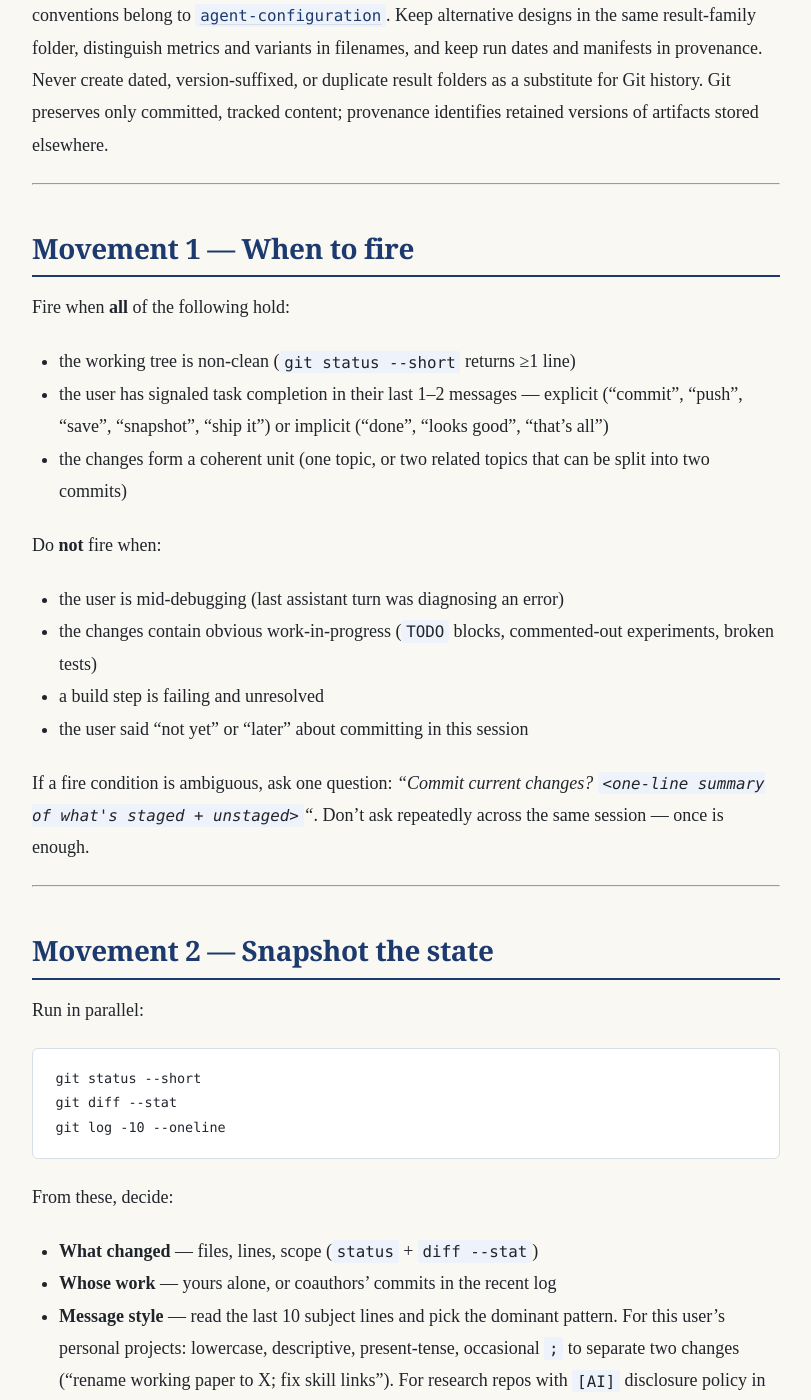
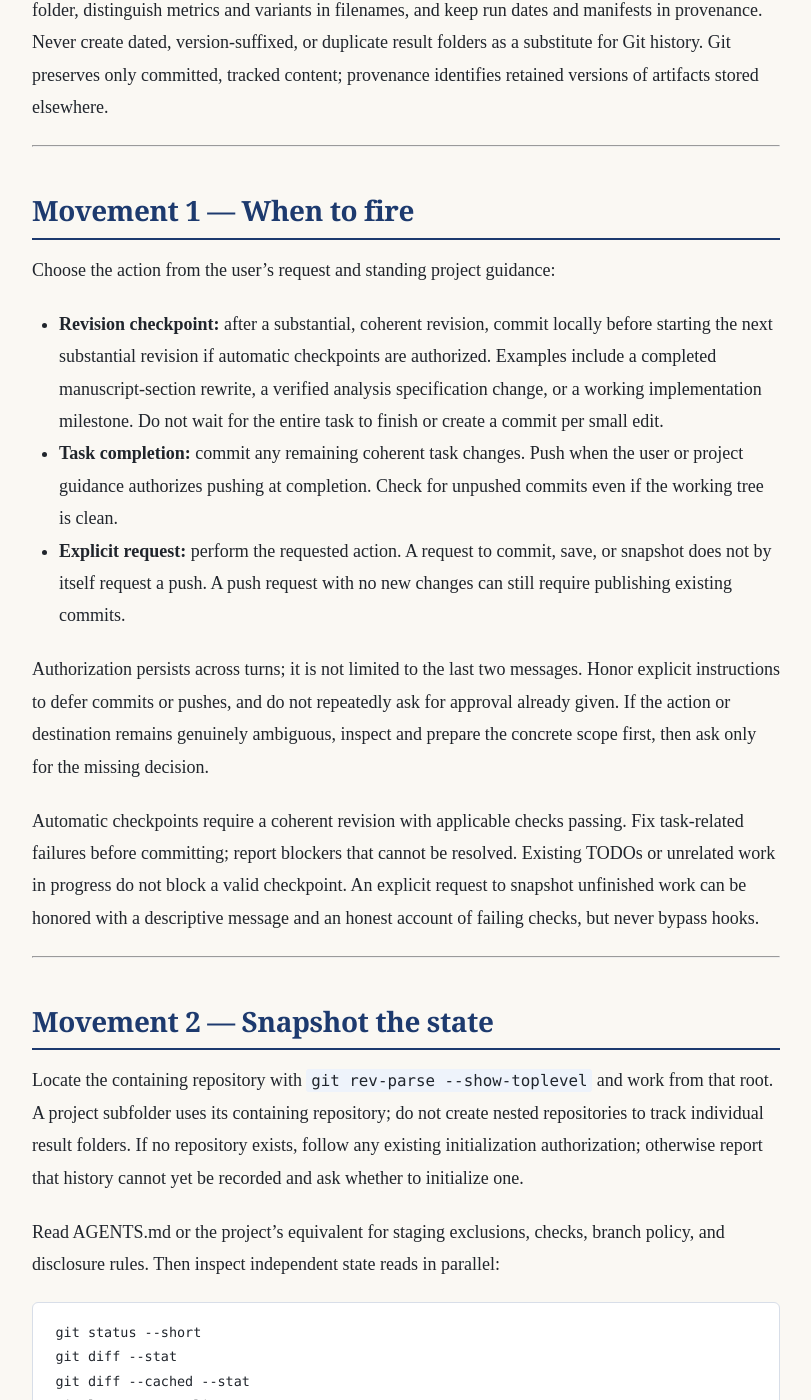
Before and after one commit to KaiGu2024/KaiGu2024.github.io, a Jekyll site: the page built from docs/skills/version-control.md, in a window 1280 px wide and 1400 px high, scrolled down 1110 px. Shown: the whole window, without its empty margins (234-1045 px from the left). Built offline with Jekyll 4.4.1, drawn with Linux system fonts in a browser that asks for light colours; our own code applies the rules of GitHub Pages for plain Markdown files; some of the changed text lies outside the part shown.

Commit message:
add revision checkpoints and refine version-control workflow

````diff
--- a/docs/skills/version-control.md
+++ b/docs/skills/version-control.md
@@ -1,16 +1,15 @@
 ---
 name: version-control
 description: >-
-  Use when the user signals end-of-task and a non-clean working tree exists — explicit verbs ("commit", "push", "save", "snapshot", "back this up", "ship it") or completion phrases ("done", "looks good") after a round of edits with files modified. Inspects what changed, infers the repo's commit-message style from recent history (informal lowercase by default; conventional commits if the repo already uses them), runs project-specific build hooks (e.g., the CV rebuild when `code/cv.tex` is staged), commits, and pushes to the current branch. Honors the git-safety rules from the system prompt: never `git add -A`, never `--no-verify`, never `--amend` after a hook failure, never force-push to `main`.
+  Use for Git commit, save, snapshot, backup, and push requests; after each substantial, coherent revision when the user or project guidance establishes automatic checkpoints; and at task completion when a standing commit/push policy applies. Also use for an authorized push when the working tree is clean but local commits remain unpushed. Inspect and stage only task changes, run applicable checks, match the repository's commit style, create local revision commits, and push at completion when authorized.
 allowed-tools: Bash, Read
-invocation: confirm
 ---
 
 # Automated Version Control
 
 Committing well is a separate cognitive task from the work itself. By the time you finish editing a paper section or a script, you no longer want to think about *which* files belong in *which* commit, what the message should say, or whether the CV PDF still matches `cv.tex`. This skill offloads that.
 
-It commits and pushes. It does **not** open PRs — this repo's workflow is solo on `main`. For collaborative repos with a PR convention, invoke `gh pr create` separately after the skill finishes.
+Create local commits at revision checkpoints and push separately when authorized. Follow the project's branch and review conventions; do not assume every repository works directly on `main`. Opening a PR is a separate workflow.
 
 Scope: preserve revision history through Git commits. Result-family organization and provenance conventions belong to [`agent-configuration`](agent-configuration/SKILL.md). Keep alternative designs in the same result-family folder, distinguish metrics and variants in filenames, and keep run dates and manifests in provenance. Never create dated, version-suffixed, or duplicate result folders as a substitute for Git history. Git preserves only committed, tracked content; provenance identifies retained versions of artifacts stored elsewhere.
 
@@ -18,83 +17,69 @@ Scope: preserve revision history through Git commits. Result-family organization
 
 ## Movement 1 — When to fire
 
-Fire when **all** of the following hold:
+Choose the action from the user's request and standing project guidance:
 
-- the working tree is non-clean (`git status --short` returns ≥1 line)
-- the user has signaled task completion in their last 1–2 messages — explicit ("commit", "push", "save", "snapshot", "ship it") or implicit ("done", "looks good", "that's all")
-- the changes form a coherent unit (one topic, or two related topics that can be split into two commits)
+- **Revision checkpoint:** after a substantial, coherent revision, commit locally before starting the next substantial revision if automatic checkpoints are authorized. Examples include a completed manuscript-section rewrite, a verified analysis specification change, or a working implementation milestone. Do not wait for the entire task to finish or create a commit per small edit.
+- **Task completion:** commit any remaining coherent task changes. Push when the user or project guidance authorizes pushing at completion. Check for unpushed commits even if the working tree is clean.
+- **Explicit request:** perform the requested action. A request to commit, save, or snapshot does not by itself request a push. A push request with no new changes can still require publishing existing commits.
 
-Do **not** fire when:
+Authorization persists across turns; it is not limited to the last two messages. Honor explicit instructions to defer commits or pushes, and do not repeatedly ask for approval already given. If the action or destination remains genuinely ambiguous, inspect and prepare the concrete scope first, then ask only for the missing decision.
 
-- the user is mid-debugging (last assistant turn was diagnosing an error)
-- the changes contain obvious work-in-progress (`TODO` blocks, commented-out experiments, broken tests)
-- a build step is failing and unresolved
-- the user said "not yet" or "later" about committing in this session
-
-If a fire condition is ambiguous, ask one question: *"Commit current changes? `<one-line summary of what's staged + unstaged>`"*. Don't ask repeatedly across the same session — once is enough.
+Automatic checkpoints require a coherent revision with applicable checks passing. Fix task-related failures before committing; report blockers that cannot be resolved. Existing TODOs or unrelated work in progress do not block a valid checkpoint. An explicit request to snapshot unfinished work can be honored with a descriptive message and an honest account of failing checks, but never bypass hooks.
 
 ---
 
 ## Movement 2 — Snapshot the state
 
-Run in parallel:
+Locate the containing repository with `git rev-parse --show-toplevel` and work from that root. A project subfolder uses its containing repository; do not create nested repositories to track individual result folders. If no repository exists, follow any existing initialization authorization; otherwise report that history cannot yet be recorded and ask whether to initialize one.
+
+Read AGENTS.md or the project's equivalent for staging exclusions, checks, branch policy, and disclosure rules. Then inspect independent state reads in parallel:
 
 ```bash
 git status --short
 git diff --stat
+git diff --cached --stat
 git log -10 --oneline
+git branch --show-current
 ```
 
 From these, decide:
 
-- **What changed** — files, lines, scope (`status` + `diff --stat`)
-- **Whose work** — yours alone, or coauthors' commits in the recent log
+- **What changed** — inspect full staged and unstaged diffs for candidate paths and read candidate untracked files; statistics alone are insufficient.
+- **What belongs in this commit** — use the task scope and initial working-tree state. Recent commit authors do not establish ownership of uncommitted edits. Preserve unrelated edits, deletions, and pre-existing staged content.
 - **Message style** — read the last 10 subject lines and pick the dominant pattern. For this user's personal projects: lowercase, descriptive, present-tense, occasional `;` to separate two changes ("rename working paper to X; fix skill links"). For research repos with `[AI]` disclosure policy in CLAUDE.md: prepend `[AI]` for AI-assisted commits.
 
 Never assume conventional-commit format unless the recent log already uses it.
+
+An unborn branch has no log yet; use project conventions or the defaults below. A detached HEAD or unresolved merge/rebase needs deliberate handling before an automatic checkpoint; do not switch branches or finish an unrelated operation implicitly.
 
 ---
 
 ## Movement 3 — Project-specific build hooks
 
-### CV rebuild (this repo)
+Read current project guidance and build configuration for required checks and generated outputs. Run the checks applicable to the proposed commit; reuse successful checks only while their relevant inputs remain unchanged. Do not copy machine-specific compiler paths or obsolete build recipes into this reusable skill.
 
-If `code/cv.tex` is in the diff, the website's `docs/assets/cv.pdf` must be regenerated *before* the commit, or the source and the published PDF will drift.
+For this website, changes to `code/cv.tex` require rebuilding the single CV with abstracts and updating `docs/assets/cv.pdf` using CLAUDE.md's current procedure. Inspect output-only changes for legitimate regeneration or stale artifacts before deciding what to stage; they do not automatically require confirmation.
 
-```bash
-TINYTEX="/c/Users/kaizhu/AppData/Roaming/TinyTeX/bin/windows"
-cd code
-PATH="$TINYTEX:/c/Windows/System32" "$TINYTEX/pdflatex.exe" \
-  -interaction=nonstopmode \
-  -output-directory="../output" \
-  "\def\hideabstracts{}\input{cv.tex}"
-cd ..
-cp output/cv.pdf docs/assets/cv.pdf
-```
-
-(Short version — no abstracts — because that is what the website ships.)
-
-If pdflatex returns non-zero, **stop**. Print the last ~30 lines of the log and ask the user to resolve. Do not commit a stale or partial PDF.
-
-If `code/cv.tex` is **not** staged but `docs/assets/cv.pdf` is — that is suspicious, because the PDF is built from source. Warn before committing: *"Committing cv.pdf without cv.tex change — did you mean to?"*
-
-### Other repos
-
-Read the project's CLAUDE.md for build commands. If it documents a pre-commit build (e.g., Quarto render, LaTeX compile, figure regeneration tied to a script change), run it in the same way: detect the trigger file, run the build, fail closed on errors.
+If a required build fails, diagnose and fix task-related problems, then rerun it. Do not commit stale or partial generated outputs. If blocked, report the failing command and relevant error. Builds and commits do not authorize cleanup of source files or retained artifacts.
 
 ---
 
 ## Movement 4 — Group and stage
 
-Stage by **topic**, not by file count. If the diff cuts across two unrelated topics (e.g., a CV update *and* a skill edit), make two commits — one per topic.
+Stage by **topic**, not by file count. Split unrelated topics only when both belong to the authorized task; leave other work alone.
 
 Never use `git add -A` or `git add .`. Sensitive files (`.env`, credentials, large binaries) sneak in that way. Stage by explicit path:
 
 ```bash
-git add code/cv.tex docs/assets/cv.pdf
+git add -- code/cv.tex docs/assets/cv.pdf
 ```
 
 If `git status` shows files you do not recognize (unexpected untracked files, configuration overrides, build artifacts), **investigate before staging**. Do not silently include them.
+
+Explicit paths still stage every change within each named file. Use selective hunks for mixed files when their ownership is clear; otherwise resolve the overlap before committing. Do not unstage or include unrelated pre-existing staged changes. Use an isolated index or another verified Git method when needed to commit only the task scope while preserving the existing index.
+
+Before committing, inspect the exact proposed staged diff and run `git diff --cached --check` against the index that will be committed. Verify it contains only intended changes and required outputs. If there are no task changes, skip the commit without creating an empty checkpoint.
 
 ---
 
@@ -118,8 +103,8 @@ The subject line carries the meaning. Body text is rare — only when the *why*
 
 **Trailers:**
 
-- `Co-Authored-By: Claude Opus 4.7 (1M context) <noreply@anthropic.com>` — only if the repo's recent commits already use this trailer or the project's CLAUDE.md asks for it. This personal website does **not** use it; do not add.
-- `[AI]` subject prefix — only if the repo's CLAUDE.md has an AI disclosure section that mandates it (research repos, per the `agent-configuration` skill). This personal website does **not** mandate it.
+- `Co-Authored-By` — follow documented repository policy and use only accurate, established attribution. Do not copy a model identity from an old commit or invent one. This personal website does **not** use this trailer.
+- `[AI]` subject prefix — only if project guidance mandates it. This personal website does **not** mandate it.
 
 **Forbidden subject patterns** — these waste the line:
 
@@ -129,40 +114,41 @@ The subject line carries the meaning. Body text is rare — only when the *why*
 
 ---
 
-## Movement 6 — Commit and push
+## Movement 6 — Commit, verify, and optionally push
 
 ```bash
 git commit -m "<subject>"
-git push
 ```
 
 If a pre-commit hook fails:
 
 1. Read the hook's output.
 2. Fix the underlying issue (lint error, type error, formatting).
-3. Re-stage and **make a new commit** — do **not** `--amend`. After a hook failure the original commit did not happen, so `--amend` would silently modify the *previous* commit (potentially someone else's, or your own earlier work) and destroy history.
+3. Inspect hook modifications, re-stage only task changes, rerun affected checks, and retry with a normal `git commit`. Never use `--no-verify` or `--amend` to get past a failed hook; a failed pre-commit hook leaves the previous commit at HEAD.
+
+Verify the resulting commit's hash and contents and inspect remaining working-tree and index changes. If a commit command fails unexpectedly, check whether HEAD advanced before retrying. Checkpoints should add history, not rewrite earlier revisions.
+
+At a revision checkpoint, stop here and continue the task. At an authorized push, inspect the remote, branch, upstream, and outgoing commits first. Push to the established destination; if it is missing or ambiguous, keep the local commits and request only the missing destination. Do not invent a remote or push unrelated outgoing commits without authorization. Run `git push` only after this scope is clear, then verify the remote branch contains the intended commits. Report a local-only result if no push is required or possible.
 
 If the push is rejected (non-fast-forward):
 
-- Inspect with `git fetch` + `git log HEAD..@{u}`.
-- If upstream has commits you don't have, `git pull --rebase` and resolve any conflicts manually.
-- **Never** `git push --force` to `main`. Force-push is acceptable only on personal feature branches and only after confirming with the user.
+- Fetch the established remote and inspect divergence from the upstream (quote `'@{u}'` in PowerShell).
+- Follow the project's integration policy. Rebase only unpublished task commits when the index and working tree permit it; do not automatically stash unrelated work, rewrite shared commits, or rebase a dirty tree. Resolve conflicts only when the intended result is clear and rerun affected checks.
+- If integration cannot proceed safely, retain local commits and report the blocker. Never force-push as a routine retry; any history rewrite requires separate explicit authorization.
 
 ---
 
 ## Movement 7 — Output
 
-Print three lines and stop:
+For a standalone commit/push request, report briefly:
 
 ```
-✓ <new HEAD short SHA> — "<subject>"
+<new HEAD short SHA> — "<subject>"
   files: <comma-separated list, truncated to ~6 items + "and N more">
-  push:  <ok | failed: reason>
+  push:  <ok | deferred until task completion | not requested | blocked/failed: reason>
 ```
 
-(If the user dislikes the checkmark glyph, drop it — match their preference, no emoji elsewhere.)
-
-Do not produce a multi-paragraph summary of what was committed. The diff is on disk; the user can read it.
+For a checkpoint within a larger task, record the hash and continue working; do not end the task just because a commit succeeded. At task completion include commit/push status with the substantive result and validation. If no commit was needed, say so; do not imply an existing HEAD was newly created. Mention material checks or remaining blockers concisely.
 
 ---
 
````
Also changed, not shown: CLAUDE.md (+2 -0 lines), docs/skills/agent-configuration/SKILL.md (+2 -2 lines).
